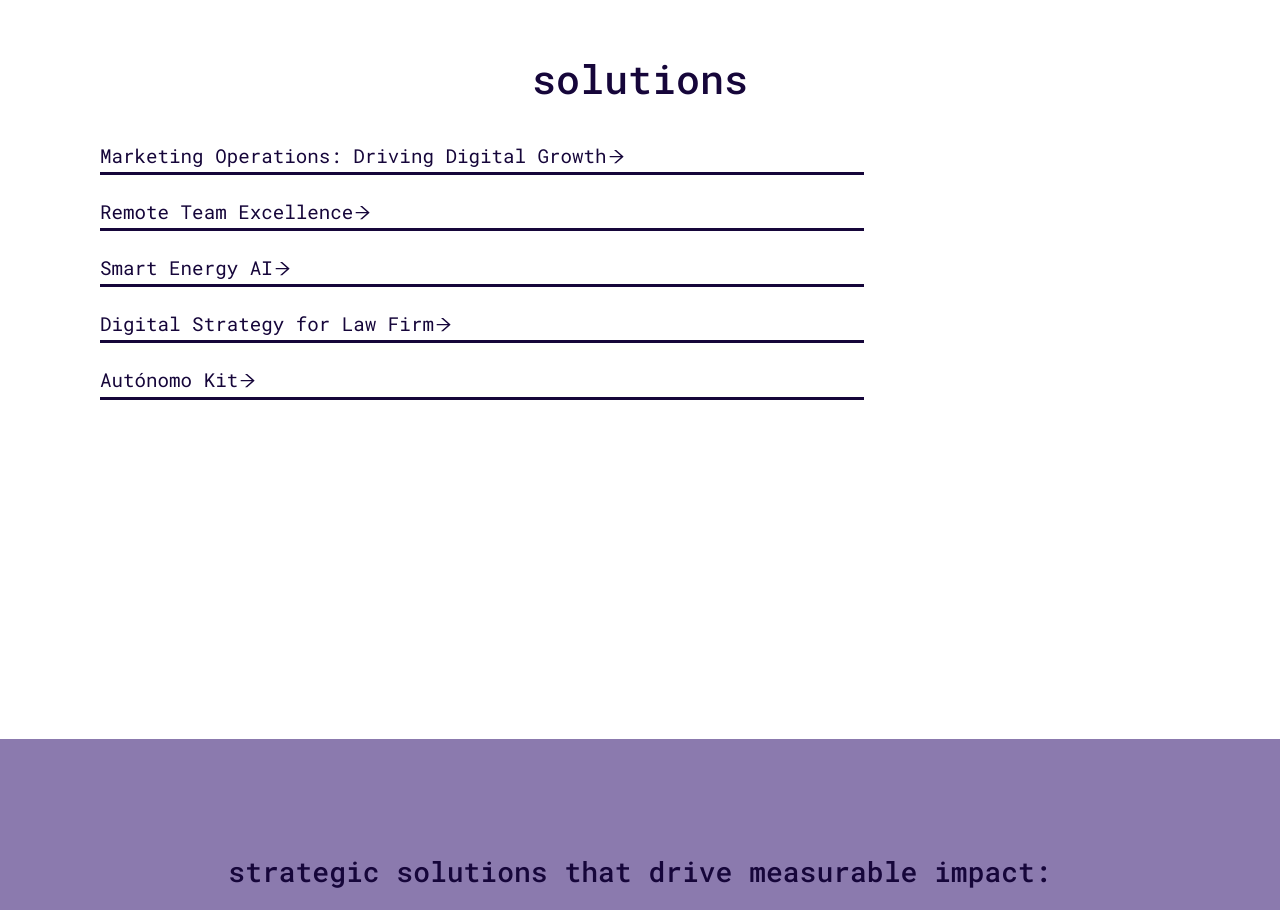
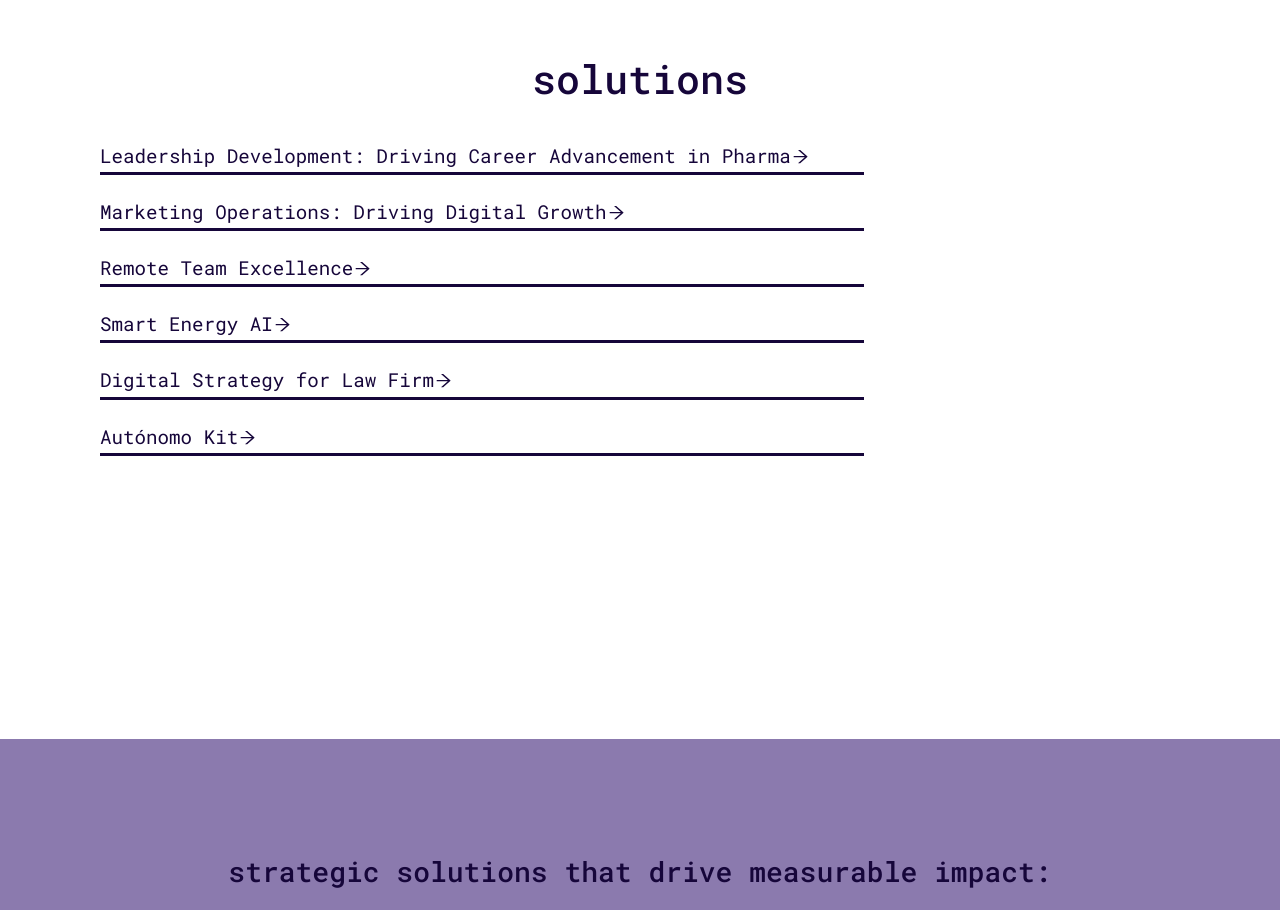
Before and after one commit to dinaspencer/dina-portfolio-redesign, a React (Create React App) app: page / in a window 1280 px wide. Shown: the part 1800-2710 px from the top of the page. Built offline with nearby package versions, Linux system fonts and the light colour scheme.

Commit message:
update project data file

```diff
--- a/src/data.js
+++ b/src/data.js
@@ -1,5 +1,12 @@
 export const projects = [
-
+   {
+            "id": 3,
+            "title": "Leadership Development: Driving Career Advancement in Pharma",
+            "description": " In a global pharmaceutical environment, the primary barrier to growth is organizational silos where insights become trapped within regional marketing teams due to a translation gap in data storytelling. My communication consulting successfully bridged the gap between marketing teams and global executive leadership. I ensured that objectives were met through clear communication and empathetic stakeholder management.",
+            "skills": "Communication Strategy, Executive Presence, Stakeholder Management, Feedback Delivery",
+            "thumbnail": "img/casestudy-comm.png",
+            "link": "https://dinaspencer.net/pdf/DinaSpencer_CaseStudy_CommLeadership_compressed.pdf",
+          },
   {
             "id": 8,
             "title": "Marketing Operations: Driving Digital Growth",
```
Also changed, not shown: public/img/casestudy-comm.png (added).
